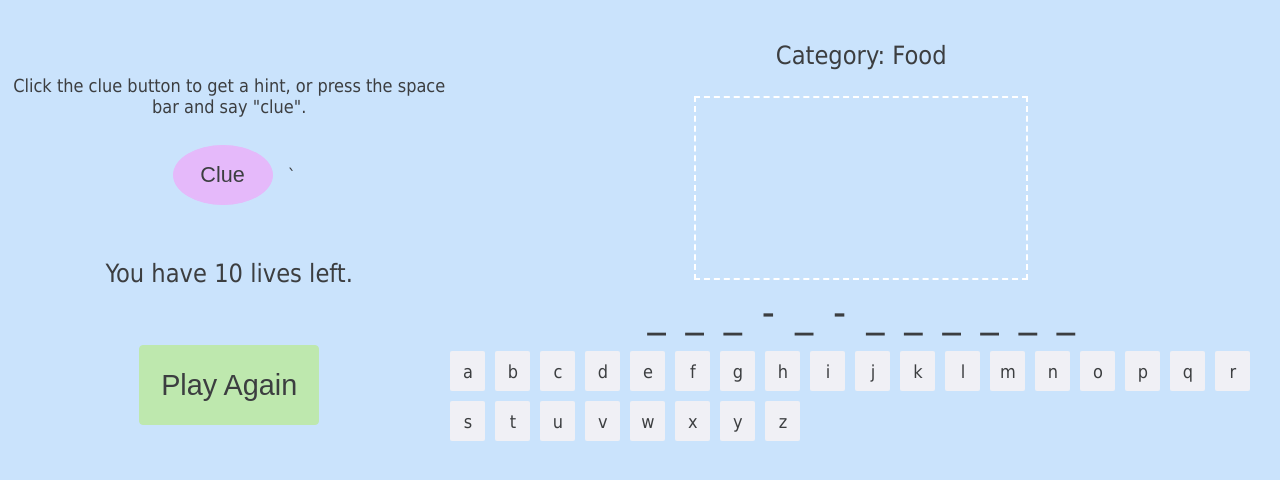
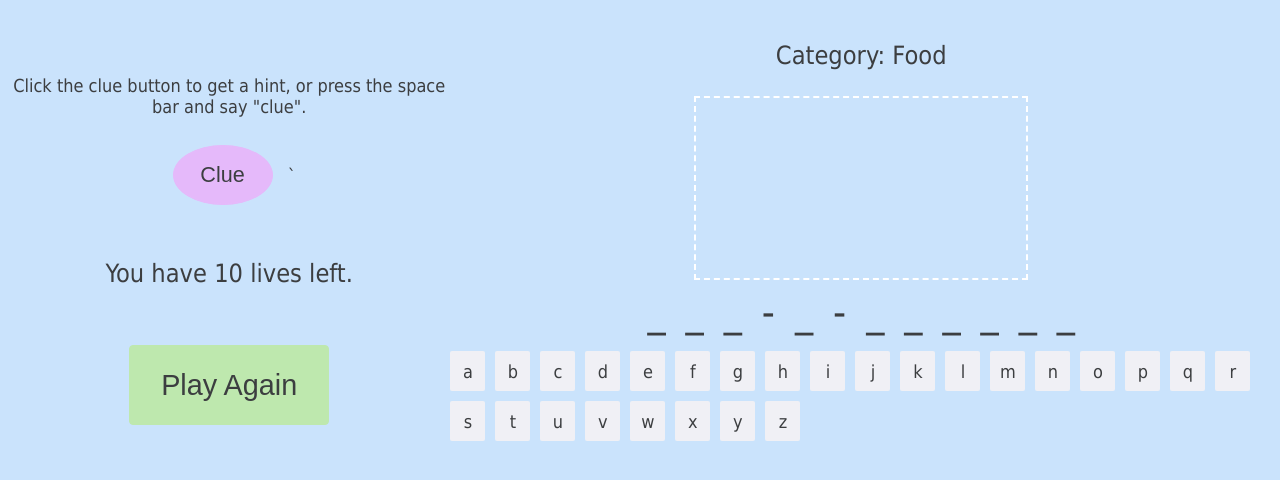
Before and after one commit to sophiaabi/speechHangmanGame, a plain HTML site: page index.html in a window 1280 px wide. Both pictures are taken after a click on the button "Food". Shown: the part 130-610 px from the top of the page. Drawn offline with nearby package versions, Linux system fonts and the light colour scheme.

Commit message:
Update index.html

```diff
--- a/index.html
+++ b/index.html
@@ -32,7 +32,7 @@
         <h3 id="mylives"></h3>
         <br>
         <br>
-        <button style="background-color:#bee8ae; font-size: 1.6em; border: 1px solid #bee8ae; width: 180px; height: 80px;" id="reset">Play Again</button>
+        <button style="background-color:#bee8ae; font-size: 1.6em; border: 1px solid #bee8ae; width: 200px; height: 80px;" id="reset">Play Again</button>
       </div>
       <div class="column right">
         <br>
```
